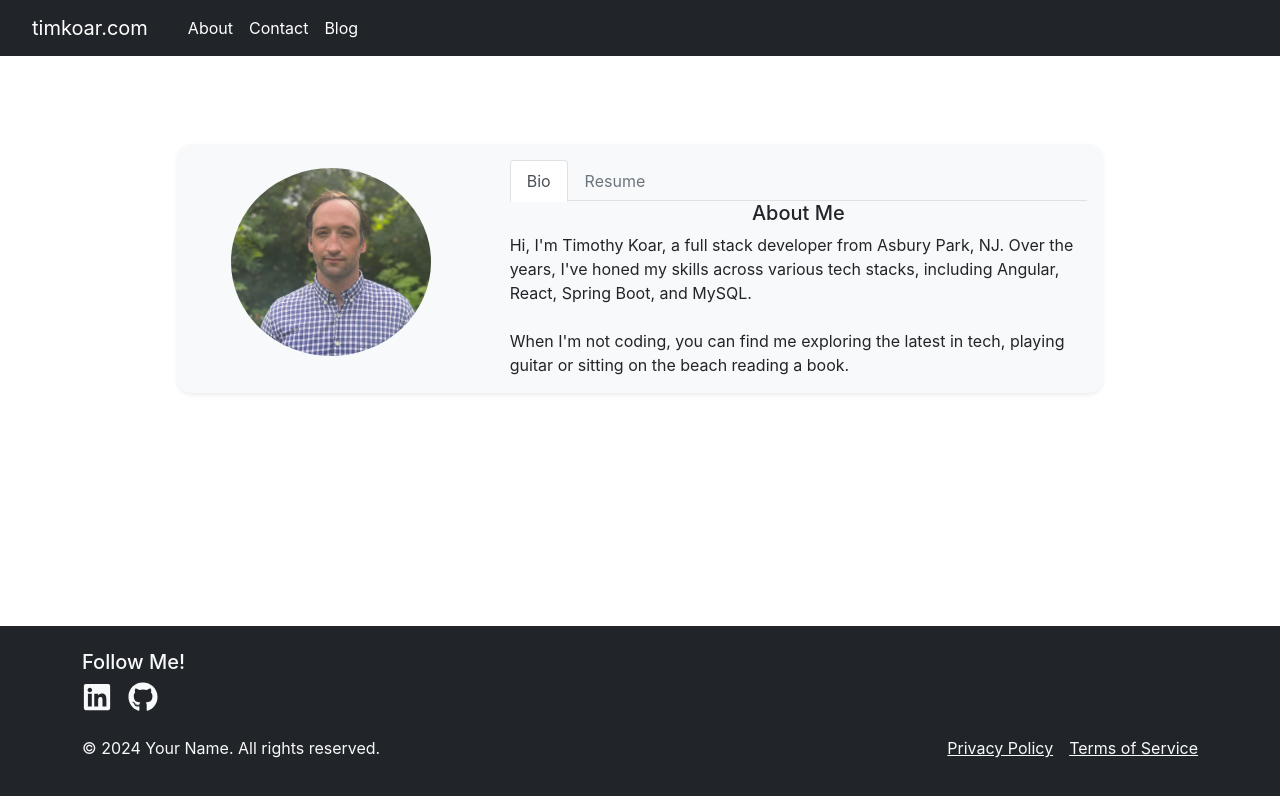
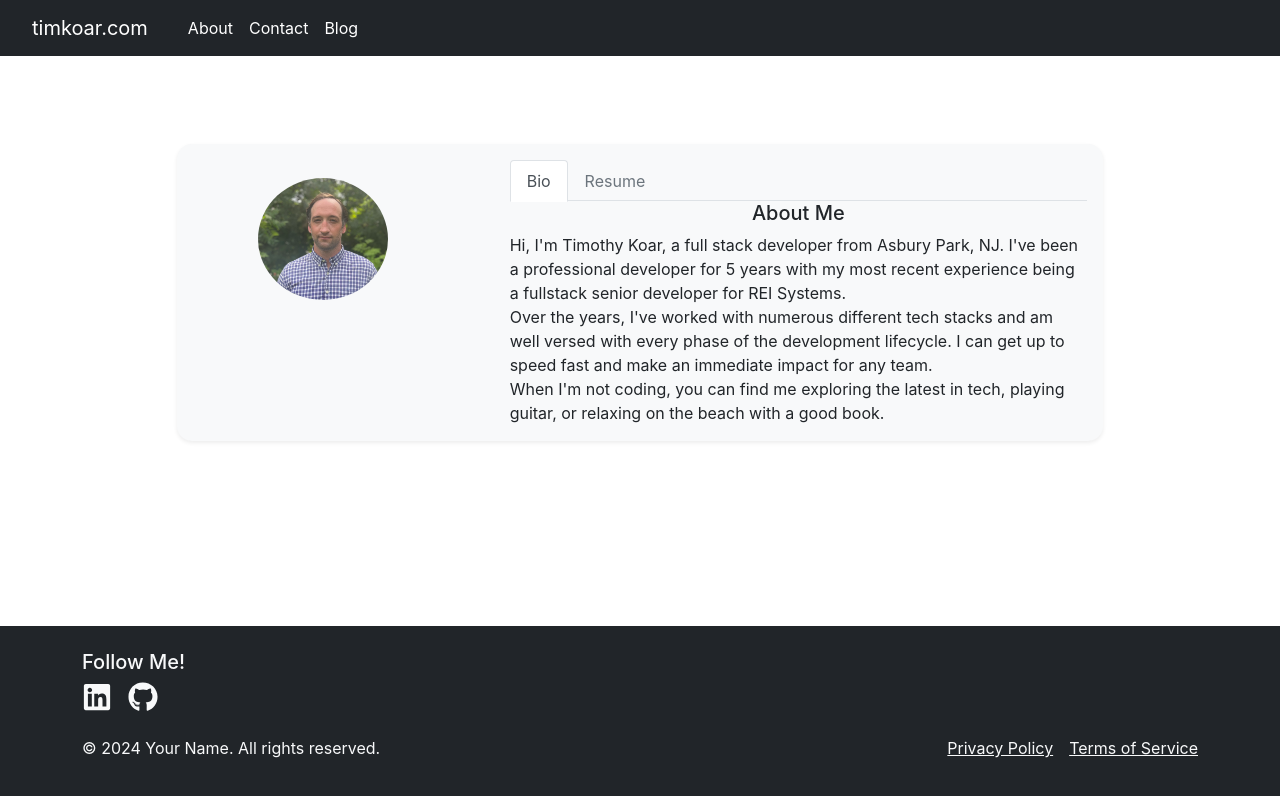
Before and after one commit to koartim/tims-webapp, a React (Create React App) app: page / in a window 1280 px wide. Shown: the top 796 px of the page. Built offline with nearby package versions, Linux system fonts and the light colour scheme; the HTML template or start-up script is replaced by a standard one.

Commit message:
updated about me section

```diff
--- a/src/components/about/About.css
+++ b/src/components/about/About.css
@@ -1,13 +1,18 @@
 .profile-pic {
   width: 100%;
   height: auto;
-  max-width: 200px; /* Adjust as needed */
+  max-width: 150px; /* Adjust as needed */
+  border-radius: 50%; /* Ensures the image is circular */
+  object-fit: cover; /* Ensures the image covers the area */
+  padding: 10px;
+  margin: 0 auto; /* Center the image horizontally */
 }
 
 .about-card {
   background-color: #f8f9fa; /* Light background color for better readability */
   border: none; /* Remove default card border */
   border-radius: 15px; /* Rounded corners */
+  overflow: hidden; /* Ensures content stays within the border */
 }
 
 .about-text {
@@ -27,19 +32,19 @@
 .custom-tabs .nav-link {
   border: 1px solid transparent;
   border-radius: .25rem .25rem 0 0;
-  color: #6c757d; /* Tab text color */
+  color: #6c757d !important; /* Gray color for inactive tabs with !important */
 }
 
 .custom-tabs .nav-link.active,
 .custom-tabs .nav-link:focus,
 .custom-tabs .nav-link:hover {
-  color: #495057;
-  background-color: #fff;
-  border-color: #dee2e6 #dee2e6 #fff;
+  color: #495057 !important;
+  background-color: #fff !important;
+  border-color: #dee2e6 #dee2e6 #fff !important;
 }
 
 .custom-tabs .nav-link.disabled {
-  color: #6c757d;
-  background-color: transparent;
-  border-color: transparent;
+  color: #6c757d !important;
+  background-color: transparent !important;
+  border-color: transparent !important;
 }
--- a/src/components/about/About.js
+++ b/src/components/about/About.js
@@ -10,23 +10,25 @@ const About = () => {
         <Col md={10}>
           <Card className="about-card shadow-sm">
             <Row className="no-gutters">
-              <Col md={4} sm={6} className="text-center">
+              <Col md={4} sm={6} xs={12} className="text-center image-container">
                 <Image
                   src={profilePic}
                   roundedCircle
                   fluid
-                  className="profile-pic my-4 ml-3"
+                  className="profile-pic my-4"
                 />
               </Col>
-              <Col md={8} sm={6}>
+              <Col md={8} sm={6} xs={12}>
                 <Card.Body>
                 <Tabs defaultActiveKey="aboutMe" id="about-tabs" className="custom-tabs">
                     <Tab eventKey="aboutMe" title="Bio">
                       <Card.Title className="text-center">About Me</Card.Title>
                       <Card.Text className="about-text">
-                        Hi, I'm Timothy Koar, a full stack developer from Asbury Park, NJ. Over the years, I've honed my skills across various tech stacks, including Angular, React, Spring Boot, and MySQL.
-                        <br /><br />
-                        When I'm not coding, you can find me exploring the latest in tech, playing guitar or sitting on the beach reading a book.
+                        Hi, I'm Timothy Koar, a full stack developer from Asbury Park, NJ. I've been a professional developer for 5 years with my most recent experience being a fullstack senior developer for REI Systems.
+                        <br></br>
+                        Over the years, I've worked with numerous different tech stacks and am well versed with every phase of the development lifecycle. I can get up to speed fast and make an immediate impact for any team.
+                        <br></br>
+                        When I'm not coding, you can find me exploring the latest in tech, playing guitar, or relaxing on the beach with a good book.
                       </Card.Text>
                     </Tab>
                     <Tab eventKey="resume" title="Resume">
--- a/src/components/contact/Contact.js
+++ b/src/components/contact/Contact.js
@@ -9,8 +9,11 @@ const Contact = () => {
   const MAX_MESSAGE_LENGTH = 255;
 
   const handleChange = (e) => {
+    console.log(e.target)
     const { name, value, files } = e.target;
-    if (files) {
+    console.log("files ", files)
+    debugger
+    if (!!files) {
       setFormData({ ...formData, [name]: files[0] });
     } else {
       setFormData({ ...formData, [name]: value });
@@ -19,7 +22,6 @@ const Contact = () => {
 
   const handleSubmit = async (e) => {
     e.preventDefault();
-    debugger
 
     if (!formData.name || !formData.message) {
       setFormStatus({ submitted: false, error: true, loading: false });
@@ -28,7 +30,8 @@ const Contact = () => {
     setFormStatus({ ...formStatus, loading: true });
 
     const formDataToSend = new FormData();
-    formDataToSend.append('contact', JSON.stringify({ name: formData.name, message: formData.message }));
+    formDataToSend.append('name', formData.name);
+    formDataToSend.append('message', formData.message);
     if (formData.file) {
       formDataToSend.append('file', formData.file);
     }
@@ -36,10 +39,7 @@ const Contact = () => {
     try {
       const response = await fetch('http://localhost:8080/api/contact', {
         method: 'POST',
-        headers: {
-          'Content-Type': 'application/json',
-        },
-        body: JSON.stringify(formDataToSend),
+        body: JSON.stringify(formDataToSend)
       });
 
       if (response.ok) {
@@ -82,6 +82,9 @@ const Contact = () => {
             </Form.Group>
             <Form.Group controlId="formMessage">
               <Form.Label>Message</Form.Label>
+              <small className="character-counter">
+                {formData.message.length}/{MAX_MESSAGE_LENGTH} characters
+              </small>
               <Form.Control
                 as="textarea"
                 rows={3}
@@ -92,11 +95,8 @@ const Contact = () => {
                 maxLength={255}
                 className='mb-3'
               />
-              <small className="character-counter">
-                {formData.message.length}/{MAX_MESSAGE_LENGTH} characters
-              </small>
             </Form.Group>
-            <Form.Group controlId="formFile">
+            <Form.Group controlId="formFile" className='mt-3'>
               <Form.Label>Attachment</Form.Label>
               <Form.Control
                 type="file"
```
